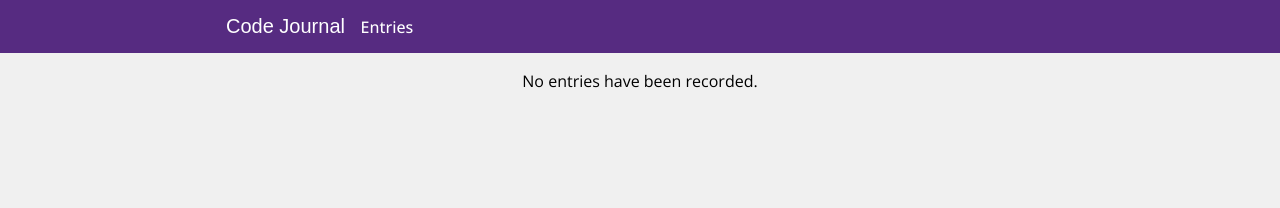
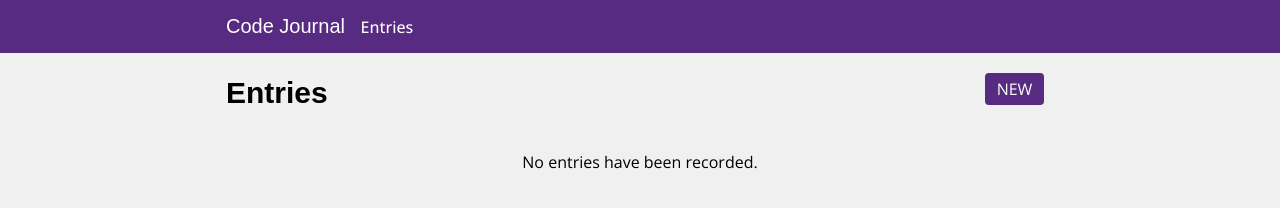
Before and after one commit to eacorcoran/code-journal, a website: page index.html in a window 1280 px wide. Both pictures are taken after a click on the link "Entries". Drawn offline with nearby package versions, Linux system fonts and the light colour scheme; a web font is replaced by a local one.

Commit message:
Add an anchor to the entries view to show the entry-form. It should be styled like a button with the text NEW, and must match the figma. #2

```diff
--- a/css/styles.css
+++ b/css/styles.css
@@ -120,3 +120,21 @@ h3 {
   line-height: 25.6px;
   text-align: center;
 }
+
+.new-form-entry {
+  background-color: #562b81;
+  width: 59px;
+  height: 32px;
+  justify-self: right;
+  color: #fff;
+  border-radius: 4px;
+  text-transform: uppercase;
+  margin-top: 10px;
+  text-decoration: none;
+  margin-left: 10px;
+  text-align: center;
+  align-content: center;
+  font-family: 'Open Sans', sans-serif;
+  font-size: 16px;
+  justify-content: center;
+}
--- a/index.html
+++ b/index.html
@@ -28,7 +28,7 @@
       <div class="container">
         <nav class="top-header">
           <span>Code Journal</span>
-          <a href=# data-view="entries" class="nav-item" >Entries</a>
+          <a href="#" data-view="entries" class="nav-item">Entries</a>
         </nav>
       </div>
     </header>
@@ -74,6 +74,16 @@
         </form>
       </div>
       <div data-view="entries" class="hidden">
+        <div class="row">
+          <div class="column-half">
+            <h1>Entries</h1>
+          </div>
+          <div class="column-half">
+            <div class="right-align">
+              <a href="#" data-view="entry-form" class="new-form-entry">New</a>
+            </div>
+          </div>
+        </div>
         <div class="show-message">
           <div class="column-full">
             <h3>No entries have been recorded.</h3>
--- a/js/main.js
+++ b/js/main.js
@@ -44,3 +44,9 @@ if (!$entryToggle)
 $entryToggle.addEventListener('click', function () {
     viewSwap('entries');
 });
+const $newEntryToggle = document.querySelector('.new-form-entry');
+if (!$newEntryToggle)
+    throw new Error('$newEntryToggle is null');
+$newEntryToggle.addEventListener('click', function () {
+    viewSwap('entry-form');
+});
```
Also changed, not shown: ts/main.ts (+7 -0 lines).
